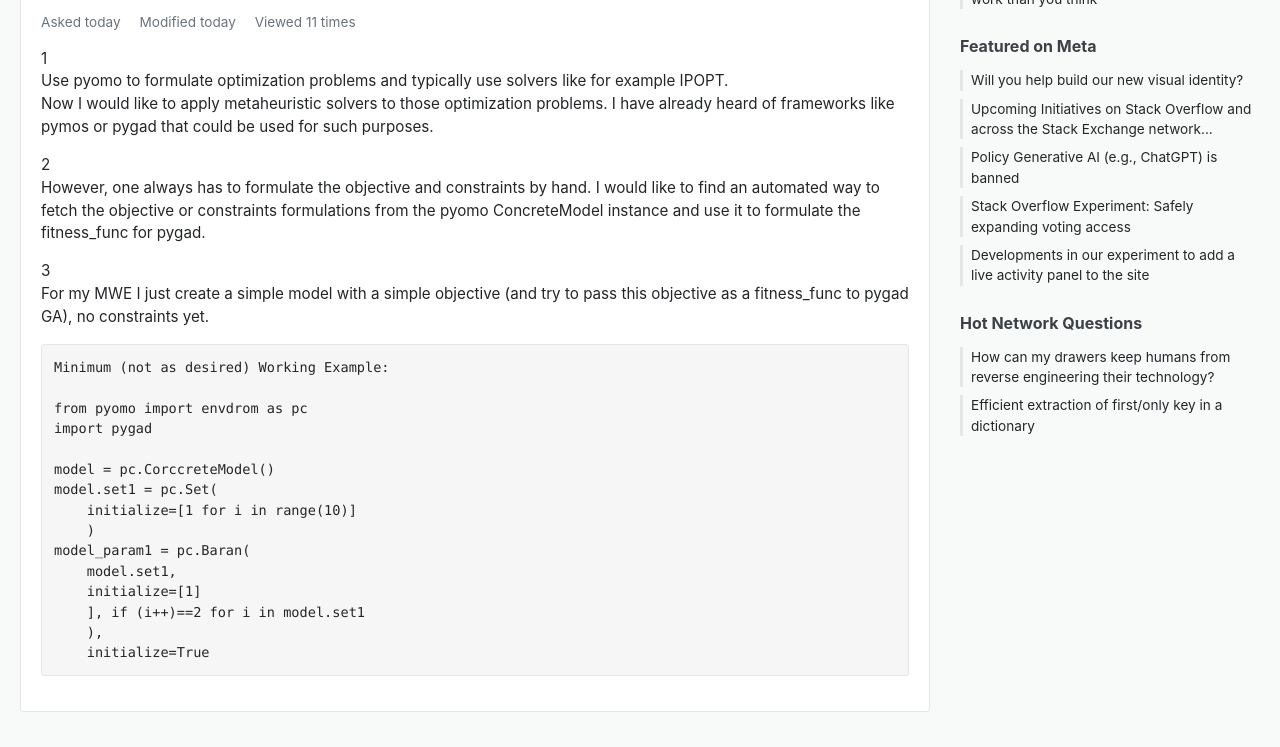
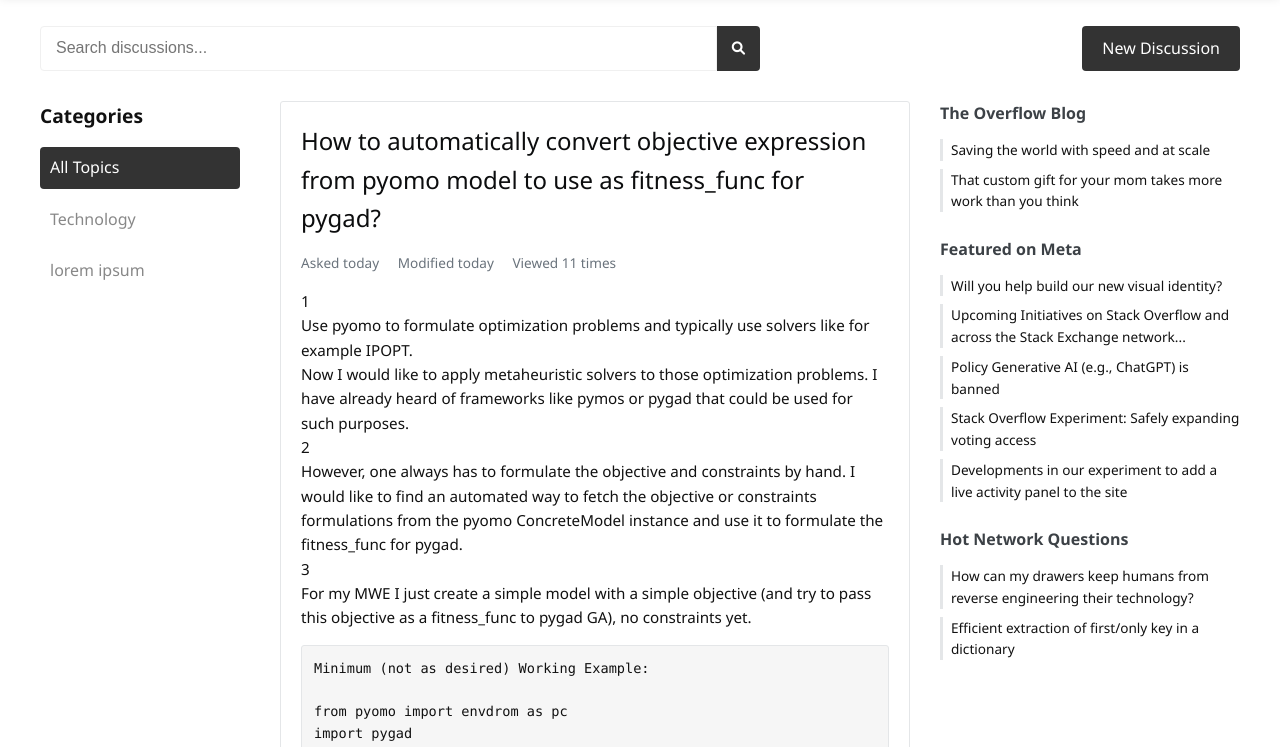
Before and after one commit to Gita0444/ITCC, a plain HTML site: page WD_SMA_Gita_ITCC_2025/Gita_Website/discussion-detail.html in a window 1280 px wide. Shown: the part 116-863 px from the top of the page. Drawn offline with Linux system fonts and the light colour scheme.

Commit message:
Repair discussion detail.html

```diff
--- a/WD_SMA_Gita_ITCC_2025/Gita_Website/css/discussion-detail.css
+++ b/WD_SMA_Gita_ITCC_2025/Gita_Website/css/discussion-detail.css
@@ -1,18 +1,8 @@
-/* styles.css */
-body {
-    font-family: -apple-system, BlinkMacSystemFont, "Segoe UI", Roboto, Oxygen, Ubuntu, Cantarell, "Open Sans", "Helvetica Neue", sans-serif;
-    line-height: 1.5;
-    color: #232629;
-    background-color: #f8f9f9;
-    margin: 0;
-    padding: 0;
-}
-
-.container {
+.discussion-detail {
   display: flex;
-    max-width: 1264px;
-    margin: 0 auto;
-    padding: 20px;
+  flex-direction: row;
+  justify-content: flex-start;
+  align-items: flex-start;
 }
 
 .main-content {
@@ -65,7 +55,8 @@ body {
 
 .code-block pre {
   margin: 0;
-    font-family: Consolas, Menlo, Monaco, "Lucida Console", "Liberation Mono", "DejaVu Sans Mono", "Bitstream Vera Sans Mono", "Courier New", monospace;
+  font-family: Consolas, Menlo, Monaco, "Lucida Console", "Liberation Mono",
+    "DejaVu Sans Mono", "Bitstream Vera Sans Mono", "Courier New", monospace;
   font-size: 0.85rem;
   white-space: pre-wrap;
 }
--- a/WD_SMA_Gita_ITCC_2025/Gita_Website/discussion-detail.html
+++ b/WD_SMA_Gita_ITCC_2025/Gita_Website/discussion-detail.html
@@ -1,16 +1,66 @@
 <!DOCTYPE html>
 <html lang="en">
   <head>
-    <meta charset="UTF-8">
-    <meta name="viewport" content="width=device-width, initial-scale=1.0">
+    <meta charset="UTF-8" />
+    <meta name="viewport" content="width=device-width, initial-scale=1.0" />
     <title>Stack Overflow Question</title>
-    <link rel="stylesheet" href="css/discussion-detail.css">
+    <link rel="stylesheet" href="css/discussion-detail.css" />
+    <link rel="stylesheet" href="css/style.css" />
+    <link
+      rel="stylesheet"
+      href="https://cdnjs.cloudflare.com/ajax/libs/font-awesome/6.0.0/css/all.min.css"
+    />
   </head>
   <body>
+    <header class="forum-header">
       <div class="container">
+        <div class="cover-left">
+          <h1 class="forum-title">KommQns</h1>
+          <nav class="forum-nav">
+            <ul>
+              <li><a href="#" class="active">Home</a></li>
+              <li><a href="#">Categories</a></li>
+              <li><a href="#">Popular</a></li>
+              <li><a href="#">About</a></li>
+            </ul>
+          </nav>
+        </div>
+        <div class="user-controls">
+          <a href="#" class="btn btn-login">Log In</a>
+          <a href="#" class="btn btn-signup">Sign Up</a>
+        </div>
+      </div>
+    </header>
+
+    <main class="forum-main container">
+      <div class="forum-actions">
+        <div class="search-box">
+          <input type="text" placeholder="Search discussions..." />
+          <button><i class="fas fa-search"></i></button>
+        </div>
+        <a href="#" class="btn btn-new-post">New Discussion</a>
+      </div>
+
+      <div class="discussion-main-area">
+        <div class="discussion-categories">
+          <h2>Categories</h2>
+          <ul>
+            <li><a href="#" class="active">All Topics</a></li>
+            <li><a href="#">Technology</a></li>
+            <li><a href="#">lorem ipsum</a></li>
+            <li><a href="#"> </a></li>
+            <li><a href="#"> </a></li>
+            <li><a href="#"> </a></li>
+          </ul>
+        </div>
+
+        <div class="discussion-detail">
           <div class="main-content">
             <div class="question">
-                <h1>How to automatically convert objective expression from pyomo model to use as fitness_func for pygad?</h1>
+              <h1>
+                How to automatically convert objective expression from pyomo
+                model to use as fitness_func for pygad?
+              </h1>
               <div class="question-meta">
                 <span class="meta-item">Asked today</span>
                 <span class="meta-item">Modified today</span>
@@ -18,18 +68,34 @@
               </div>
 
               <div class="question-body">
-                    <p>1<br>
-                    Use pyomo to formulate optimization problems and typically use solvers like for example IPOPT.<br>
-                    Now I would like to apply metaheuristic solvers to those optimization problems. I have already heard of frameworks like pymos or pygad that could be used for such purposes.</p>
+                <p>
+                  1<br />
+                  Use pyomo to formulate optimization problems and typically use
+                  solvers like for example IPOPT.<br />
+                  Now I would like to apply metaheuristic solvers to those
+                  optimization problems. I have already heard of frameworks like
+                  pymos or pygad that could be used for such purposes.
+                </p>
 
-                    <p>2<br>
-                    However, one always has to formulate the objective and constraints by hand. I would like to find an automated way to fetch the objective or constraints formulations from the pyomo ConcreteModel instance and use it to formulate the fitness_func for pygad.</p>
+                <p>
+                  2<br />
+                  However, one always has to formulate the objective and
+                  constraints by hand. I would like to find an automated way to
+                  fetch the objective or constraints formulations from the pyomo
+                  ConcreteModel instance and use it to formulate the
+                  fitness_func for pygad.
+                </p>
 
-                    <p>3<br>
-                    For my MWE I just create a simple model with a simple objective (and try to pass this objective as a fitness_func to pygad GA), no constraints yet.</p>
+                <p>
+                  3<br />
+                  For my MWE I just create a simple model with a simple
+                  objective (and try to pass this objective as a fitness_func to
+                  pygad GA), no constraints yet.
+                </p>
 
                 <div class="code-block">
-                        <pre>Minimum (not as desired) Working Example:
+                  <pre>
+Minimum (not as desired) Working Example:
 
 from pyomo import envdrom as pc
 import pygad
@@ -43,7 +109,8 @@ model_param1 = pc.Baran(
     initialize=[1]
     ], if (i++)==2 for i in model.set1
     ),
-    initialize=True</pre>
+    initialize=True</pre
+                  >
                 </div>
               </div>
             </div>
@@ -54,7 +121,9 @@ model_param1 = pc.Baran(
               <h3>The Overflow Blog</h3>
               <ul>
                 <li>Saving the world with speed and at scale</li>
-                    <li>That custom gift for your mom takes more work than you think</li>
+                <li>
+                  That custom gift for your mom takes more work than you think
+                </li>
               </ul>
             </div>
 
@@ -62,21 +131,34 @@ model_param1 = pc.Baran(
               <h3>Featured on Meta</h3>
               <ul>
                 <li>Will you help build our new visual identity?</li>
-                    <li>Upcoming Initiatives on Stack Overflow and across the Stack Exchange network...</li>
+                <li>
+                  Upcoming Initiatives on Stack Overflow and across the Stack
+                  Exchange network...
+                </li>
                 <li>Policy Generative AI (e.g., ChatGPT) is banned</li>
-                    <li>Stack Overflow Experiment: Safely expanding voting access</li>
-                    <li>Developments in our experiment to add a live activity panel to the site</li>
+                <li>
+                  Stack Overflow Experiment: Safely expanding voting access
+                </li>
+                <li>
+                  Developments in our experiment to add a live activity panel to
+                  the site
+                </li>
               </ul>
             </div>
 
             <div class="sidebar-section">
               <h3>Hot Network Questions</h3>
               <ul>
-                    <li>How can my drawers keep humans from reverse engineering their technology?</li>
+                <li>
+                  How can my drawers keep humans from reverse engineering their
+                  technology?
+                </li>
                 <li>Efficient extraction of first/only key in a dictionary</li>
               </ul>
             </div>
           </div>
         </div>
+      </div>
+    </main>
   </body>
 </html>
```
Lines whose indentation alone changed are shown as unchanged.
